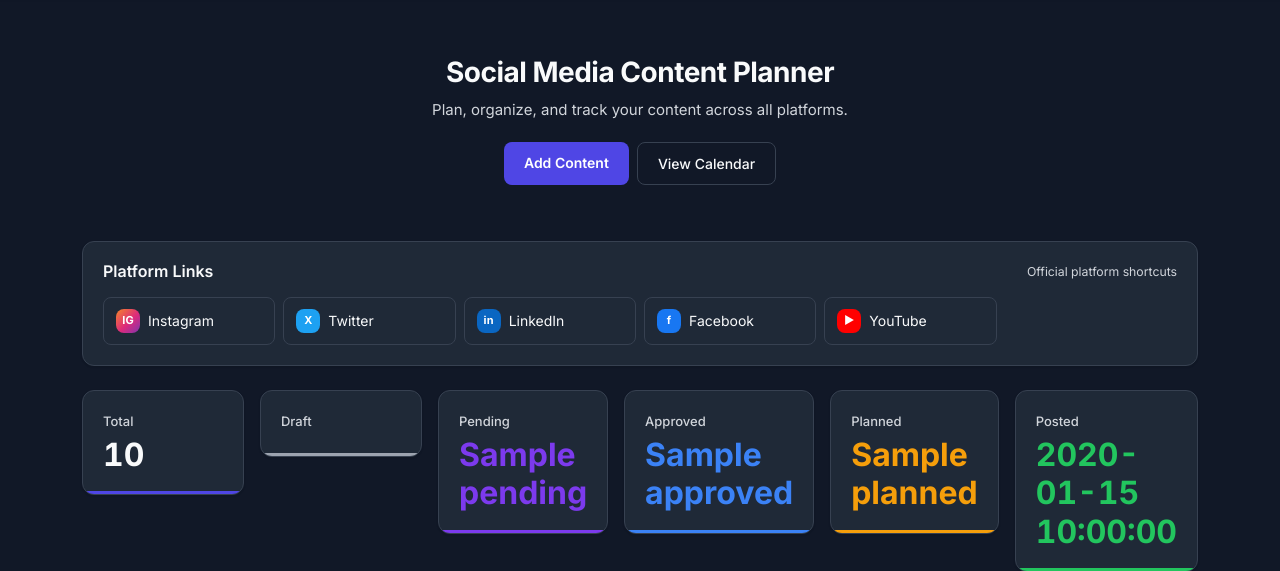
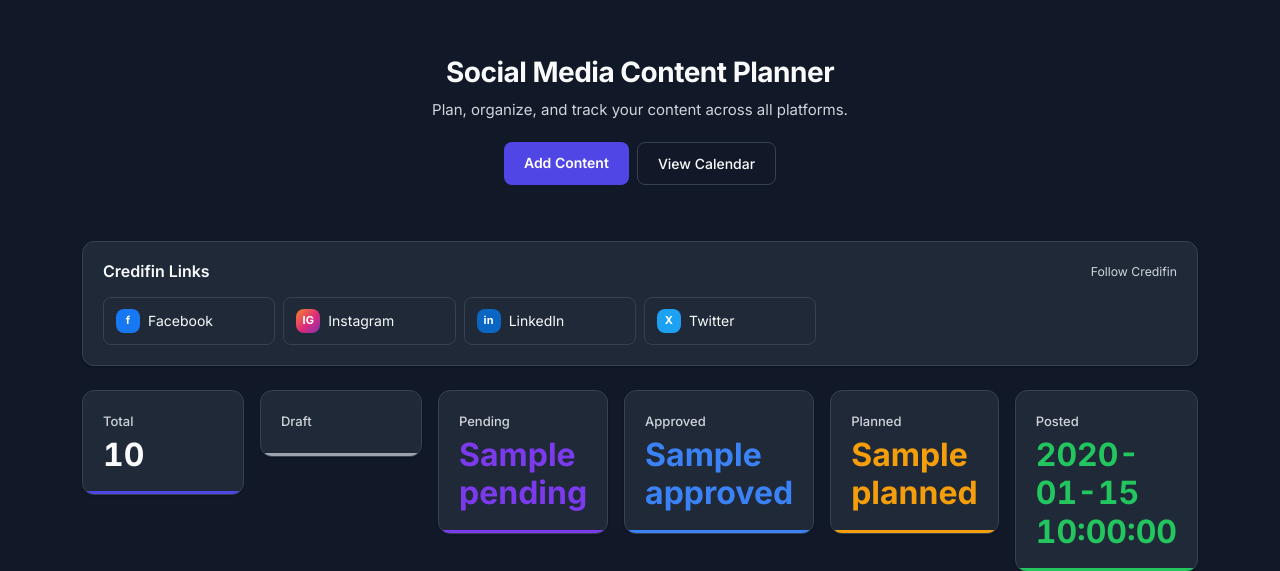
Before and after one commit to vb712/Social-Media-content-planner, a Flask app: template templates/home.html in a window 1280 px wide. Shown: the part 60-631 px from the top of the page. Run offline with Flask 3, Linux system fonts and the light colour scheme; the template is opened without the code that fills it: most values are stand-ins (such as "Sample title", 1, 10 or a date in 2020).

Commit message:
Replace Platform Links with Credifin social media

```diff
--- a/templates/home.html
+++ b/templates/home.html
@@ -20,15 +20,30 @@
 
 <div class="card-custom mb-4">
     <div class="d-flex justify-content-between align-items-center mb-3">
-        <h2 class="section-title mb-0">Platform Links</h2>
-        <small class="text-secondary">Official platform shortcuts</small>
+        <h2 class="section-title mb-0">Credifin Links</h2>
+        <small class="text-secondary">Follow Credifin</small>
     </div>
     <div class="row g-2">
-        {% for platform in ['Instagram', 'Twitter', 'LinkedIn', 'Facebook', 'YouTube'] %}
         <div class="col-6 col-md-4 col-lg-2">
-            {{ platform_link(platform, true) }}
+            <a class="platform-link platform-link-card" href="https://www.facebook.com/share/MCoG4SX5iFCaHRdG/" target="_blank" rel="noopener noreferrer" title="Credifin Facebook">
+                <span class="platform-logo platform-logo-facebook">f</span><span>Facebook</span>
+            </a>
         </div>
-        {% endfor %}
+        <div class="col-6 col-md-4 col-lg-2">
+            <a class="platform-link platform-link-card" href="https://www.instagram.com/credif.in/" target="_blank" rel="noopener noreferrer" title="Credifin Instagram">
+                <span class="platform-logo platform-logo-instagram">IG</span><span>Instagram</span>
+            </a>
+        </div>
+        <div class="col-6 col-md-4 col-lg-2">
+            <a class="platform-link platform-link-card" href="https://www.linkedin.com/company/credifinlimited" target="_blank" rel="noopener noreferrer" title="Credifin LinkedIn">
+                <span class="platform-logo platform-logo-linkedin">in</span><span>LinkedIn</span>
+            </a>
+        </div>
+        <div class="col-6 col-md-4 col-lg-2">
+            <a class="platform-link platform-link-card" href="https://x.com/Credifin_" target="_blank" rel="noopener noreferrer" title="Credifin Twitter">
+                <span class="platform-logo platform-logo-twitter">X</span><span>Twitter</span>
+            </a>
+        </div>
     </div>
 </div>
 
```
